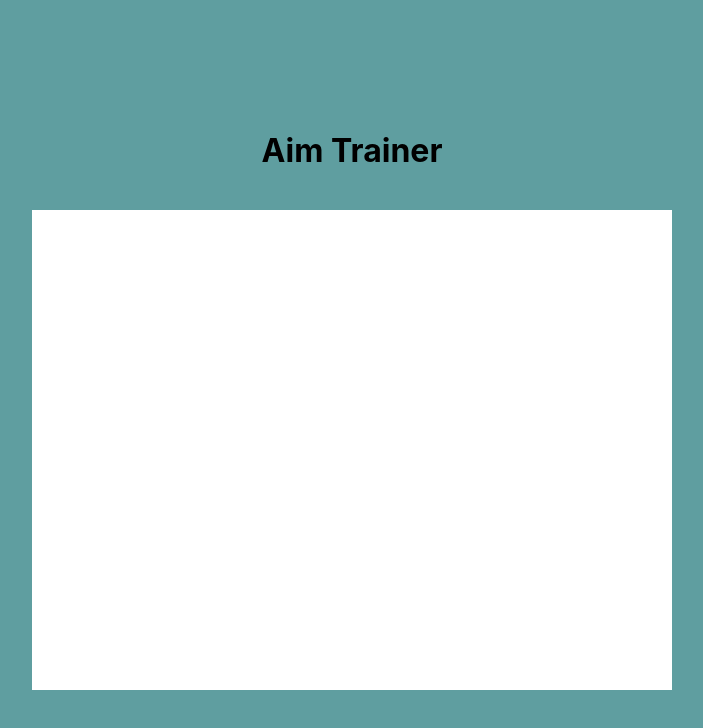
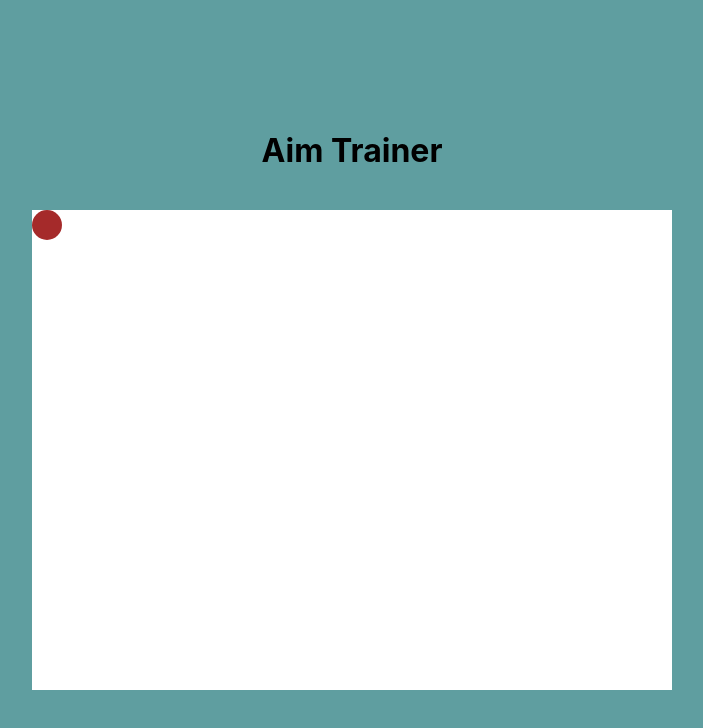
Before and after one commit to oNqNu/aim-trainer, a React (Create React App) app: page / in a window 1280 px wide. Shown: the top 728 px of the page, without its empty margins (288-991 px from the left). Built offline with nearby package versions, Linux system fonts and the light colour scheme.

Commit message:
クリック対象のアイテムを作った

```diff
--- a/src/App.css
+++ b/src/App.css
@@ -18,3 +18,10 @@
   min-width: 500px;
   background-color: white;
 }
+
+.targetItem {
+  background-color: brown;
+  height: 30px;
+  width: 30px;
+  border-radius: 50%;
+}
--- a/src/App.tsx
+++ b/src/App.tsx
@@ -6,7 +6,9 @@ function App() {
     <div className="App">
       <div className="contents-container">
         <h1>Aim Trainer</h1>
-        <div className="playarea"></div>
+        <div className="playarea">
+          <div className="targetItem"></div>
+        </div>
       </div>
     </div>
   );
```
